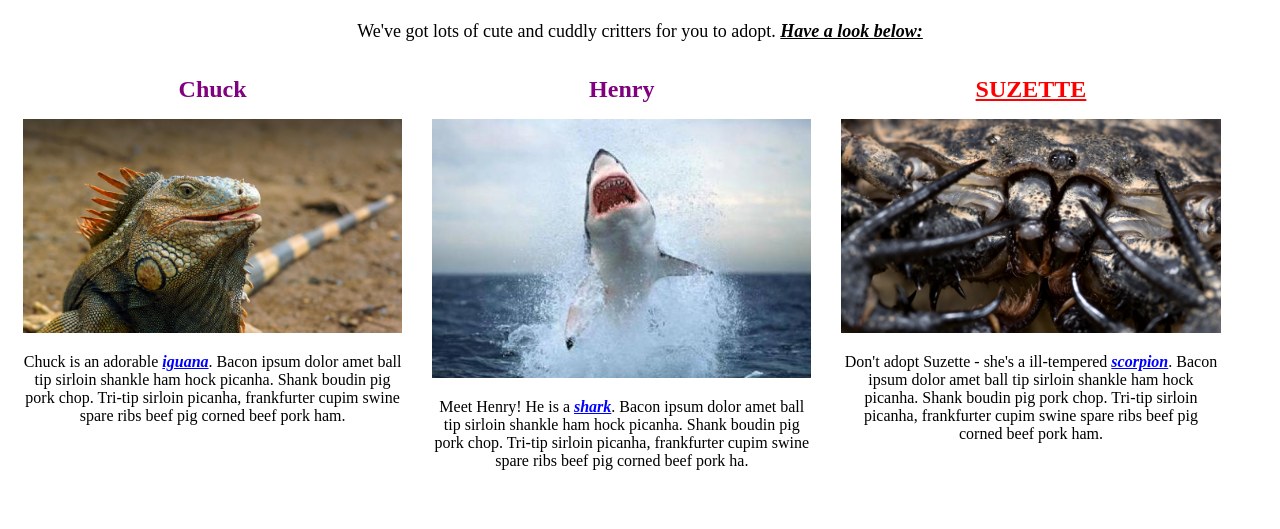
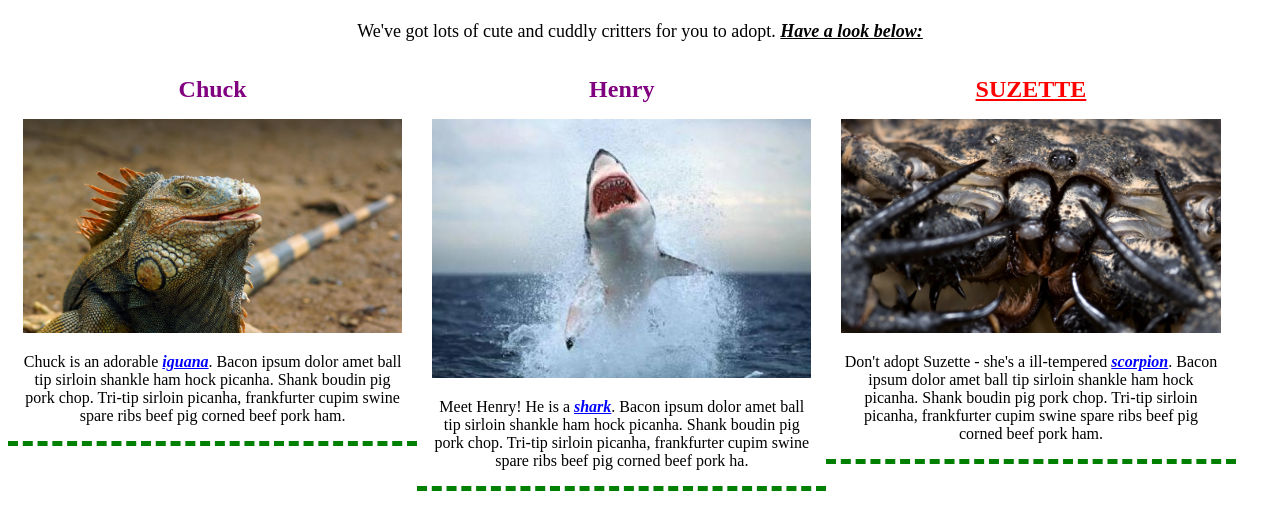
Before and after one commit to BenParisot/animal-shelter, a plain HTML site: page index.html in a window 1280 px wide. Shown: the part 69-598 px from the top of the page. Drawn offline with Linux system fonts and the light colour scheme.

Commit message:
Add green dashed border at bottom of columns.

```diff
--- a/css/styles.css
+++ b/css/styles.css
@@ -6,7 +6,7 @@ img {
   float: left;
   width: 30%;
   padding: 0px 15px 0px 15px;
-
+  border-bottom: 5px green dashed;
 }
 
 body {
```
